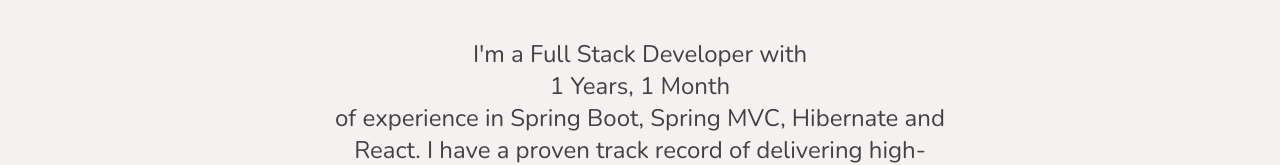
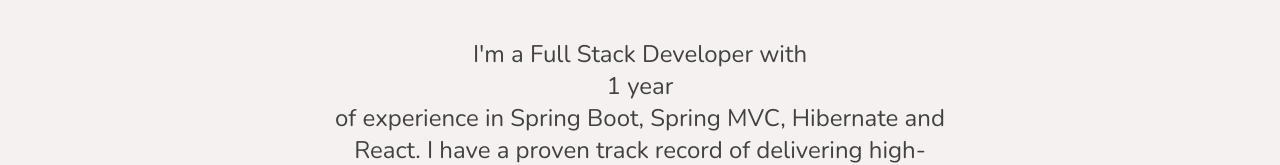
Before and after one commit to kranthivr/portfolio, a React (Vite) app: page /portfolio/about in a window 1280 px wide. Shown: the part 158-323 px from the top of the page. Built offline with nearby package versions, Linux system fonts and the light colour scheme.

Commit message:
xp duration with dayjs

```diff
--- a/package.json
+++ b/package.json
@@ -17,6 +17,7 @@
     "@emotion/styled": "^11.10.0",
     "@mui/icons-material": "^5.8.4",
     "@mui/material": "^5.9.2",
+    "dayjs": "^1.11.11",
     "react": "^18.2.0",
     "react-dom": "^18.2.0",
     "react-particles": "^2.1.4",
--- a/src/components/About.jsx
+++ b/src/components/About.jsx
@@ -1,8 +1,11 @@
 import { Box, Grid, Typography } from "@mui/material";
 import React, { useEffect, useState } from "react";
 import { xps } from "../data";
+import dayjs from "dayjs";
+import duration from "dayjs/plugin/duration";
 
 function About() {
+  dayjs.extend(duration);
   const [xpText, setXpText] = useState(getXpTimeDuration());
 
   const twoPadStart = (num) => {
@@ -26,17 +29,42 @@
       return accumulator + (endDate - startDate);
     }, 0);
 
-    const years = Math.floor(xpTime / (1000 * 60 * 60 * 24 * 365.25));
-    let months = Math.ceil(xpTime / (1000 * 60 * 60 * 24 * 30.4375)) % 12;
-    //let days = Math.floor(Math.floor(xpTime / (1000 * 60 * 60 * 24)) % 30.4375);
-    //let hours = Math.floor(Math.floor(xpTime / (1000 * 60 * 60)) % 24);
-    //let minutes = Math.floor(Math.floor(xpTime / (1000 * 60)) % 60);
-    //let seconds = Math.floor(Math.floor(xpTime / 1000) % 60);
+    // const years = Math.round(xpTime / (1000 * 60 * 60 * 24 * 365.25));
+    // let months = Math.ceil(xpTime / (1000 * 60 * 60 * 24 * 30.4375)) % 12;
+    // //let days = Math.floor(Math.floor(xpTime / (1000 * 60 * 60 * 24)) % 30.4375);
+    // //let hours = Math.floor(Math.floor(xpTime / (1000 * 60 * 60)) % 24);
+    // //let minutes = Math.floor(Math.floor(xpTime / (1000 * 60)) % 60);
+    // //let seconds = Math.floor(Math.floor(xpTime / 1000) % 60);
 
-    let monthsText = `${months.toString()} ${months > 1 ? "Months" : "Month"}`;
-    //let daysText = `${days.toString()} ${days > 1 ? "Days" : "Day"}`;
+    // let monthsText = `${months.toString()} ${months > 1 ? "Months" : "Month"}`;
+    // //let daysText = `${days.toString()} ${days > 1 ? "Days" : "Day"}`;
 
-    return `${years} Years, ${monthsText}`;
+    // return `${years} Years, ${monthsText}`;
+
+    const years = dayjs.duration(xpTime).years();
+    const yearText = `${
+      years > 0 ? years + ` ${years > 1 ? "years" : "year"}` : ""
+    }`;
+    const months = dayjs.duration(xpTime).months();
+    const monthText = `${
+      months > 0 ? months + ` ${months > 1 ? "months" : "month"}` : ""
+    }`;
+    const days = dayjs.duration(xpTime).days();
+    const dayText = `${days > 0 ? days + ` ${days > 1 ? "days" : "day"}` : ""}`;
+    const hours = dayjs.duration(xpTime).hours();
+    const hourText = `${
+      hours > 0 ? hours + ` ${hours > 1 ? "hours" : "hour"}` : ""
+    }`;
+    const minutes = dayjs.duration(xpTime).minutes();
+    const minuteText = `${
+      minutes > 0 ? minutes + ` ${minutes > 1 ? "minutes" : "minute"}` : ""
+    }`;
+    const seconds = dayjs.duration(xpTime).seconds();
+    const secondText = `${
+      seconds > 0 ? seconds + ` ${seconds > 1 ? "seconds" : "second"}` : ""
+    }`;
+    const text = [yearText, monthText].filter(Boolean).join(", ");
+    return text;
   }
 
   return (
```
Also changed, not shown: 1 other file (tests, documents, lock files or other folders).
